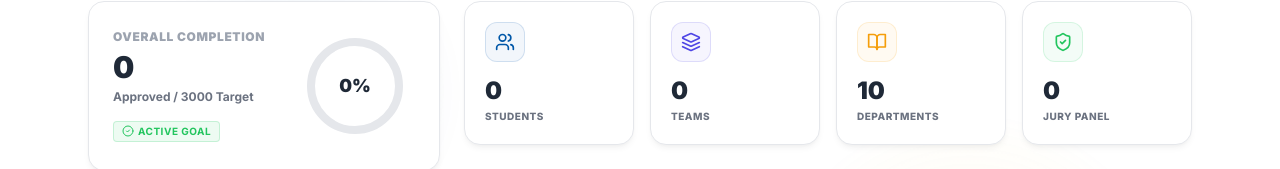
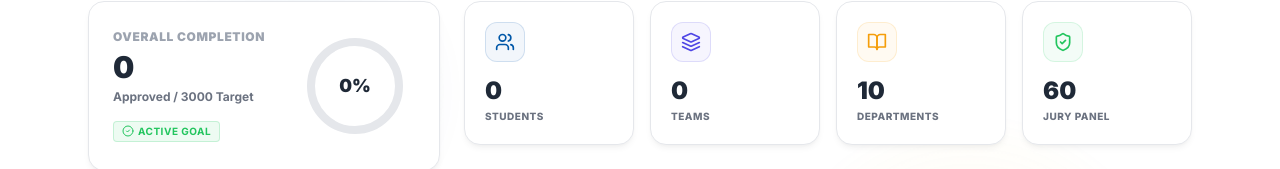
Before and after one commit to K-Bharath-2006/AgentVerse-LeaderBoard, a React (Vite) app in the folder frontend/: page /dashboard in a window 1280 px wide. Shown: the part 200-369 px from the top of the page. Built offline with nearby package versions, Linux system fonts and the light colour scheme; no server answers.

Commit message:
feat: create Dashboard page with real-time stats, department rankings, and activity feed

```diff
--- a/frontend/src/pages/public/Dashboard.tsx
+++ b/frontend/src/pages/public/Dashboard.tsx
@@ -37,7 +37,7 @@ export default function Dashboard() {
     departments: 10,
     students: 0,
     teams: 0,
-    juries: 0
+    juries: 60
   });
   const [targetAgents, setTargetAgents] = useState(3000);
   const [deptRanking, setDeptRanking] = useState<DeptStat[]>([]);
@@ -246,7 +246,7 @@ export default function Dashboard() {
                     <ShieldCheck className="w-5 h-5" style={{ color: 'var(--success)' }} />
                   </div>
                   <div>
-                    <div className="text-2xl font-black" style={{ color: 'var(--text-primary)' }}>{stats.juries}</div>
+                    <div className="text-2xl font-black" style={{ color: 'var(--text-primary)' }}>{stats.juries || 60}</div>
                     <div className="text-[10px] uppercase font-extrabold tracking-wider mt-0.5" style={{ color: 'var(--text-secondary)' }}>Jury Panel</div>
                   </div>
                 </div>
```
